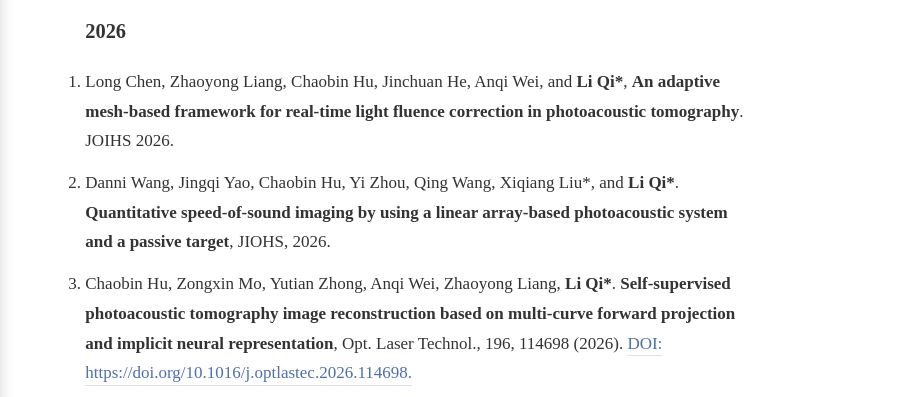
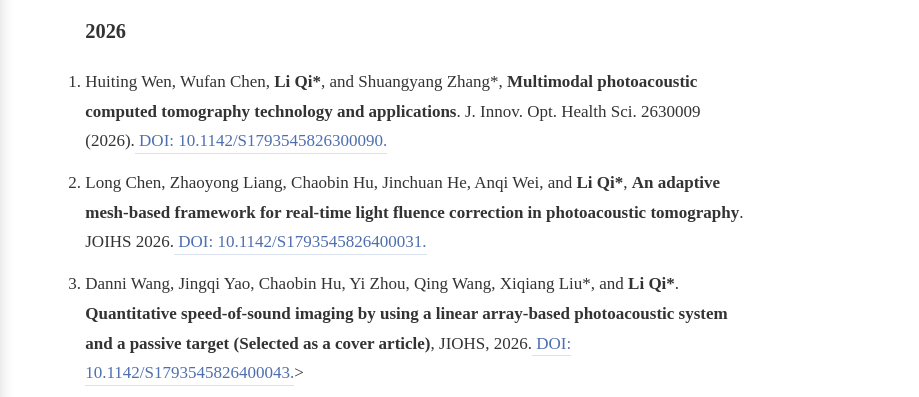
Before and after one commit to smu-iotlab/smu-iotlab.github.io, a plain HTML site: page publications/index.html in a window 1280 px wide. Shown: the part 275-672 px from the top of the page, 361-1280 px from the left. Drawn offline with Linux system fonts and the light colour scheme; some icons are missing; files whose address does not match are found by name.

Commit message:
Update index.html

```diff
--- a/publications/index.html
+++ b/publications/index.html
@@ -210,13 +210,19 @@ Powered by Hydejack v8.4.0 <https://hydejack.com/>
 
 <p><span style="font-size: 120%"><b>2026</b></p>
 <li><div class="text-justify">
-<span style="font-family: 'Times New Roman', serif;">Long Chen, Zhaoyong Liang, Chaobin Hu, Jinchuan He, Anqi Wei, and <b>Li Qi*</b>, <b>An adaptive mesh-based framework for real-time light fluence correction in photoacoustic tomography</b>. JOIHS 2026.</a></span>
+<span style="font-family: 'Times New Roman', serif;">Huiting Wen, Wufan Chen, <b>Li Qi*</b>, and Shuangyang Zhang*, <b>Multimodal photoacoustic computed tomography technology and applications</b>. J. Innov. Opt. Health Sci. 2630009 (2026).<a href="https://doi.org/10.1142/S1793545826300090"> DOI: 10.1142/S1793545826300090.</a></span>
 </div>
 
 </li>
 
 <li><div class="text-justify">
-<span style="font-family: 'Times New Roman', serif;">Danni Wang, Jingqi Yao, Chaobin Hu, Yi Zhou, Qing Wang, Xiqiang Liu*, and <b>Li Qi*</b>. <b>Quantitative speed-of-sound imaging by using a linear array-based photoacoustic system and a passive target</b>, JIOHS, 2026.</a></span>
+<span style="font-family: 'Times New Roman', serif;">Long Chen, Zhaoyong Liang, Chaobin Hu, Jinchuan He, Anqi Wei, and <b>Li Qi*</b>, <b>An adaptive mesh-based framework for real-time light fluence correction in photoacoustic tomography</b>. JOIHS 2026.<a href="https://doi.org/10.1142/S1793545826400031"> DOI: 10.1142/S1793545826400031.</a></span>
+</div>
+
+</li>
+
+<li><div class="text-justify">
+<span style="font-family: 'Times New Roman', serif;">Danni Wang, Jingqi Yao, Chaobin Hu, Yi Zhou, Qing Wang, Xiqiang Liu*, and <b>Li Qi*</b>. <b>Quantitative speed-of-sound imaging by using a linear array-based photoacoustic system and a passive target (Selected as a cover article)</b>, JIOHS, 2026.<a href="http://dx.doi.org/10.1142/S1793545826400043"> DOI: 10.1142/S1793545826400043.</a>></span>
 </div>
 
 </li>
@@ -595,7 +601,12 @@ Powered by Hydejack v8.4.0 <https://hydejack.com/>
 
 <h2 id="Authorized-Patents" style="font-family: 'Times New Roman', serif;">Authorized Patents</h2>
 <ol class="bibliography" >
- <li><div class="text-justify">
+<li><div class="text-justify">
+<span style="font-family: 'Times New Roman', serif;">2026-10-13: Ultra-Sparse Spiral Sampling Multispectral Photoacoustic Tomography (U3S-PAT)</span>
+</div>
+</li>
+
+<li><div class="text-justify">
 <span style="font-family: 'Times New Roman', serif;">张双阳，陈武凡，<b>戚力</b>，一种光声与磁共振联合成像方法，中国，发明专利，专利号：202110973661.2</span>
 </div>
 
```
